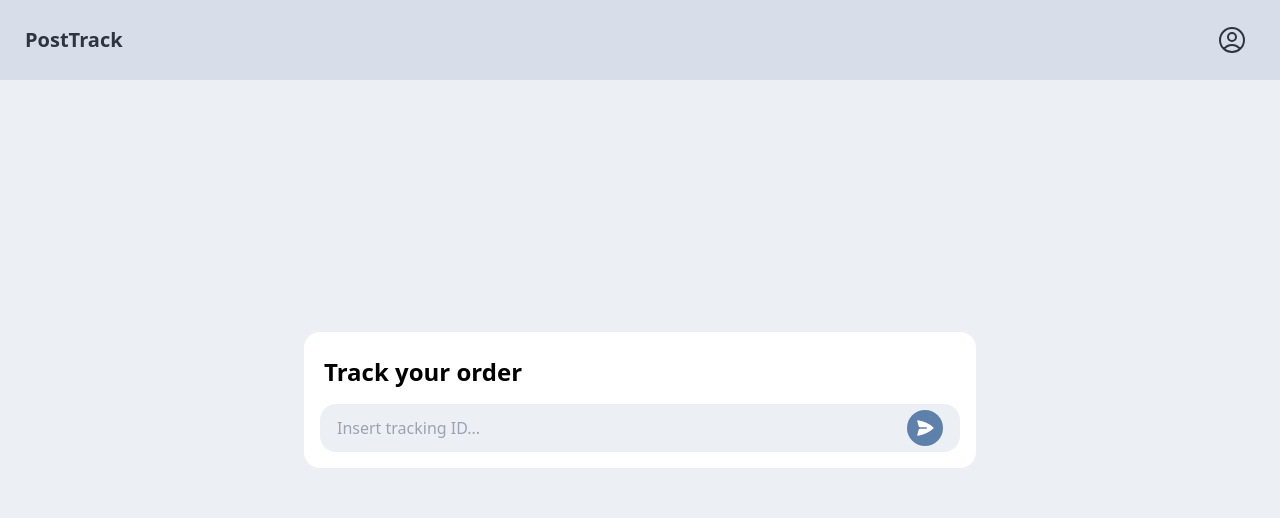
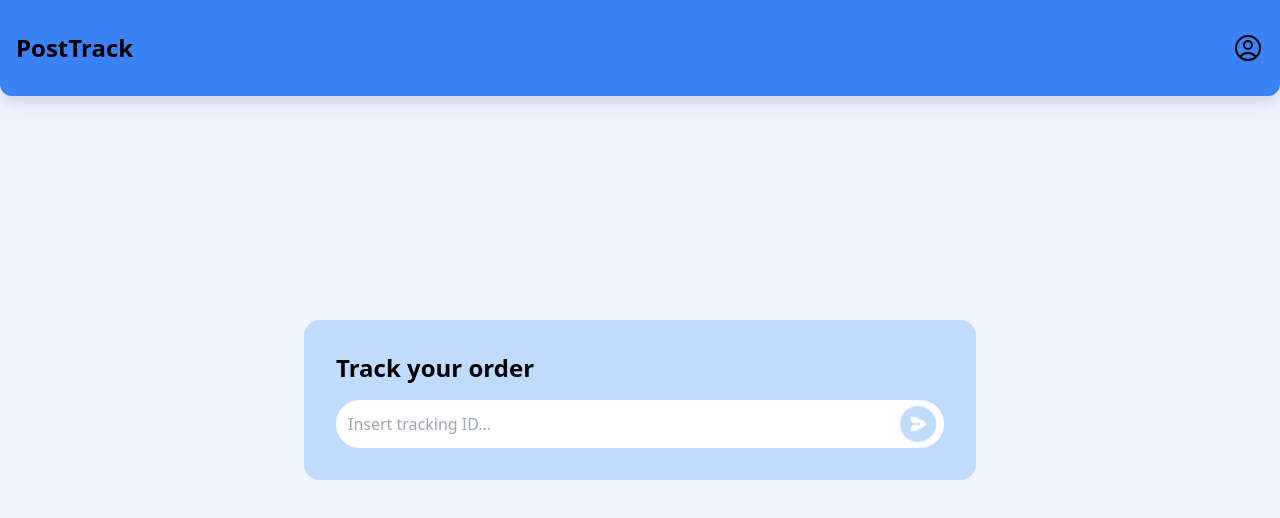
Before and after one commit to victorst79/post-tracker, a Next.js app: page / in a window 1280 px wide. Shown: the top 518 px of the page. Built offline with nearby package versions, Linux system fonts and the light colour scheme.

Commit message:
chore: Update dependencies and remove unused code

```diff
--- a/app/api/tracking/[id]/route.ts
+++ b/app/api/tracking/[id]/route.ts
@@ -1,5 +1,5 @@
+import parseOrder from '@/utils/parseOrder';
 import { NextResponse, type NextRequest } from 'next/server';
-import parseOrder from '@/utils/parseOrder';
 
 import { Correos } from '@/interfaces/Correos.interface';
 
--- a/app/page.tsx
+++ b/app/page.tsx
@@ -3,8 +3,8 @@ import TrackInput from "@/components/TrackInput";
 export default function Home() {
   return (
     <section className="">
-      <div className="w-full gradient-bg h-screen">
-        <div className="mx-6 sm:mx-auto h-full flex justify-center items-center ">
+      <div className="w-full h-screen bg-blue-50">
+        <div className="sm:mx-auto h-full flex justify-center items-center">
           <TrackInput />
         </div>
       </div>
--- a/components/Navbar/Navbar.tsx
+++ b/components/Navbar/Navbar.tsx
@@ -3,14 +3,16 @@ import { UserCircleIcon } from "@heroicons/react/24/outline"
 
 export default function Navbar() {
     return (
-        <nav className="navbar bg-base-300 fixed top-0 z-10">
-            <div className="flex-1">
-                <Link className="btn btn-ghost text-xl" href="/">PostTrack</Link>
-            </div>
-            <div className="flex-none">
-                <ul className="menu menu-horizontal">
-                    <li><Link href={'/login'}><UserCircleIcon className="w-8 h-8" /></Link></li>
-                </ul>
+        <nav className="top-0 fixed w-full bg-blue-500 px-4 py-8 rounded-b-xl drop-shadow-xl">
+            <div className="flex justify-between">
+                <div className="flex-1">
+                    <Link className="text-2xl font-semibold" href="/">PostTrack</Link>
+                </div>
+                <div className="rounded-full hover:bg-blue-200">
+                    <ul>
+                        <li><Link href={'/login'}><UserCircleIcon className="w-8 h-8" /></Link></li>
+                    </ul>
+                </div>
             </div>
         </nav>
     )
--- a/components/TrackInput/TrackInput.tsx
+++ b/components/TrackInput/TrackInput.tsx
@@ -23,23 +23,23 @@ export default function TrackInput() {
 
     return (
         <div className="w-full flex flex-col items-center justify-center">
-            <div className="w-full max-w-2xl bg-white p-4 rounded-2xl">
-                <h3 className="label text-2xl font-semibold text-black mb-2">Track your order</h3>
-                <label htmlFor="trackingId" className="input rounded-2xl flex items-center gap-2">
+            <div className="w-full max-w-2xl bg-blue-200 p-8 rounded-2xl">
+                <h3 className="label text-2xl font-semibold text-black mb-4">Track your order</h3>
+                <div className="relative w-full">
                     <input
                         id="trackingId"
                         type="text"
                         placeholder="Insert tracking ID..."
-                        className="w-full bg-white h-30"
+                        className="w-full bg-white h-30 rounded-full p-3 pr-10 focus:outline-none"
                         onChange={(e) => handleInput(e.target.value)}
                         onKeyDown={handleKeyDown} />
                     <button
-                        className="rounded-full bg-primary hover:bg-transparent hover:text-primary transition-all duration-300 p-2 cursor-pointer text-white"
+                        className="absolute right-2 top-1/2 transform -translate-y-1/2 rounded-full bg-primary hover:bg-transparent hover:text-blue-200 transition-all bg-blue-200 duration-300 p-2 cursor-pointer text-white"
                         onClick={handleSearch}
                     >
                         <PaperAirplaneIcon className='h-5 w-5' />
                     </button>
-                </label>
+                </div>
             </div>
         </div>
     )
--- a/package.json
+++ b/package.json
@@ -10,7 +10,6 @@
   },
   "dependencies": {
     "@heroicons/react": "^2.1.1",
-    "@radix-ui/react-icons": "^1.3.0",
     "framer-motion": "^11.0.5",
     "next": "14.1.0",
     "react": "^18",
@@ -21,7 +20,6 @@
     "@types/react": "^18",
     "@types/react-dom": "^18",
     "autoprefixer": "^10.0.1",
-    "daisyui": "^4.7.2",
     "eslint": "^8",
     "eslint-config-next": "14.1.0",
     "postcss": "^8",
--- a/tailwind.config.ts
+++ b/tailwind.config.ts
@@ -1,7 +1,11 @@
 import type { Config } from 'tailwindcss';
 
 const config: Config = {
-	content: ['./pages/**/*.{js,ts,jsx,tsx,mdx}', './components/**/*.{js,ts,jsx,tsx,mdx}', './app/**/*.{js,ts,jsx,tsx,mdx}'],
+	content: [
+		'./pages/**/*.{js,ts,jsx,tsx,mdx}',
+		'./components/**/*.{js,ts,jsx,tsx,mdx}',
+		'./app/**/*.{js,ts,jsx,tsx,mdx}'
+	],
 	theme: {
 		extend: {
 			height: {
@@ -9,9 +13,6 @@ const config: Config = {
 			},
 		},
 	},
-	plugins: [require('daisyui')],
-	daisyui: {
-		themes: ['nord'],
-	},
+	plugins: [],
 };
 export default config;
```
Also changed, not shown: 2 other files (tests, documents, lock files or other folders).
